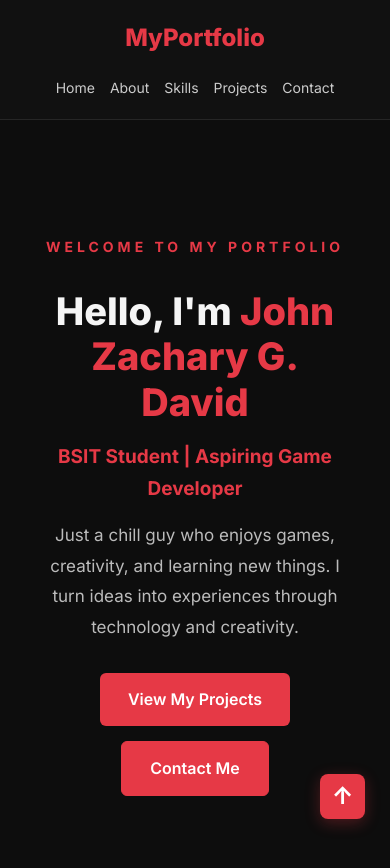
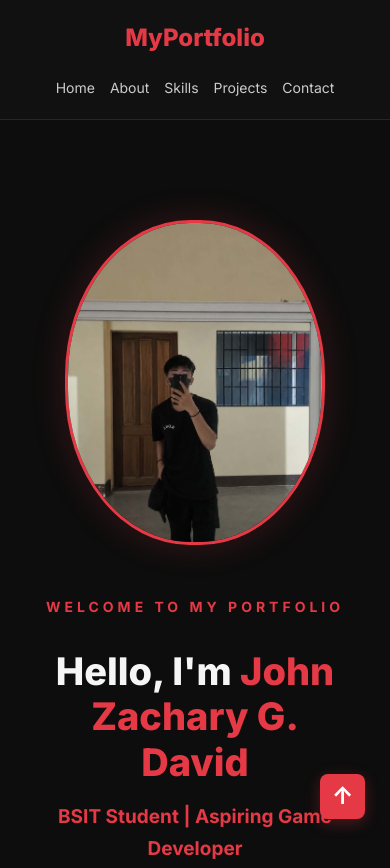
Before and after one commit to bruhd1550-del/Project, a plain HTML site: page index.html in a window 390 px wide. Shown: the top 868 px of the page. Drawn offline with Linux system fonts and the light colour scheme.

Commit message:
Improve home section layout with profile image

```diff
--- a/index.html
+++ b/index.html
@@ -30,8 +30,15 @@
     </header>
 
 
-    <!-- Home Section -->
-    <section id="home">
+
+<!-- Home Section -->
+<section id="home">
+    <div class="home-container">
+
+        <div class="home-image">
+            <img src="assets/profile.jpg" alt="John Zachary G. David">
+        </div>
+
         <div class="home-content">
             <p class="home-greeting">WELCOME TO MY PORTFOLIO</p>
 
@@ -50,7 +57,9 @@
                 <a href="#contact" class="btn-secondary">Contact Me</a>
             </div>
         </div>
-    </section>
+
+    </div>
+</section>
 
 
 
--- a/styles/style.css
+++ b/styles/style.css
@@ -604,3 +604,86 @@ button:focus-visible {
     outline: 2px solid #e63946;
     outline-offset: 4px;
 }
+
+/* ==============================
+   HOME SECTION - IMAGE LEFT, TEXT RIGHT
+============================== */
+
+#home {
+    min-height: 90vh;
+    display: flex;
+    align-items: center;
+    justify-content: center;
+    text-align: left;
+}
+
+.home-container {
+    display: grid;
+    grid-template-columns: 0.9fr 1.1fr;
+    align-items: center;
+    gap: 60px;
+    width: 100%;
+    max-width: 1100px;
+}
+
+.home-image {
+    width: 100%;
+    max-width: 400px;
+    margin: auto;
+}
+
+.home-image img {
+    display: block;
+    width: 100%;
+    aspect-ratio: 4 / 5;
+    object-fit: cover;
+    object-position: center;
+    border-radius: 48%;
+    border: 3px solid #e63946;
+    box-shadow: 0 0 35px rgba(230, 57, 70, 0.2);
+}
+
+.home-content {
+    max-width: 650px;
+    width: 100%;
+    margin: 0;
+    text-align: left;
+}
+
+.home-content > p:not(.home-greeting) {
+    margin: 15px 0 30px;
+}
+
+.home-buttons {
+    justify-content: flex-start;
+}
+
+#home .btn-secondary {
+    background: transparent;
+    border: 1px solid #e63946;
+}
+
+/* MOBILE HOME LAYOUT */
+@media (max-width: 768px) {
+    .home-container {
+        grid-template-columns: 1fr;
+        gap: 35px;
+        text-align: center;
+    }
+
+    .home-image {
+        max-width: 260px;
+    }
+
+    .home-content {
+        text-align: center;
+    }
+
+    .home-content > p:not(.home-greeting) {
+        margin: 15px auto 30px;
+    }
+
+    .home-buttons {
+        justify-content: center;
+    }
+}
```
